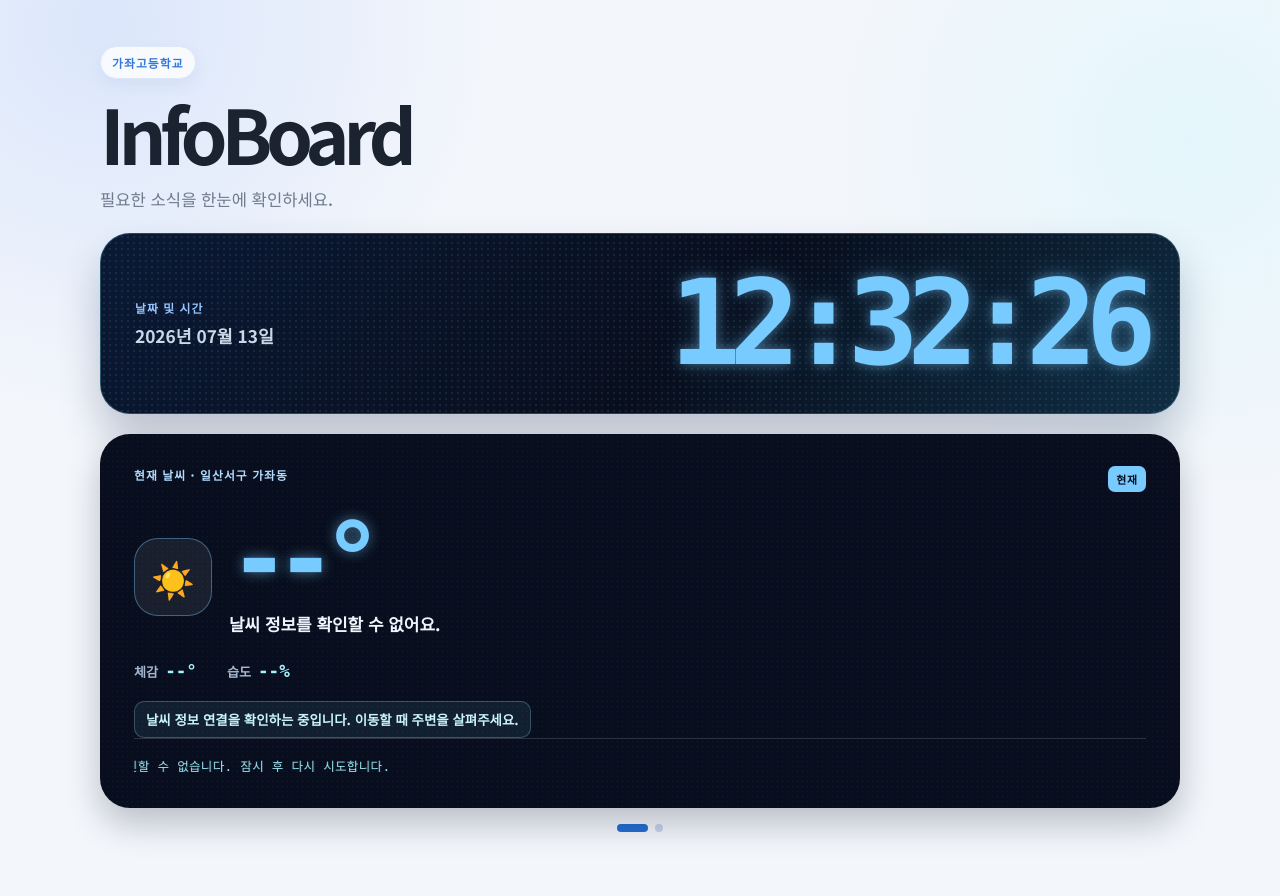
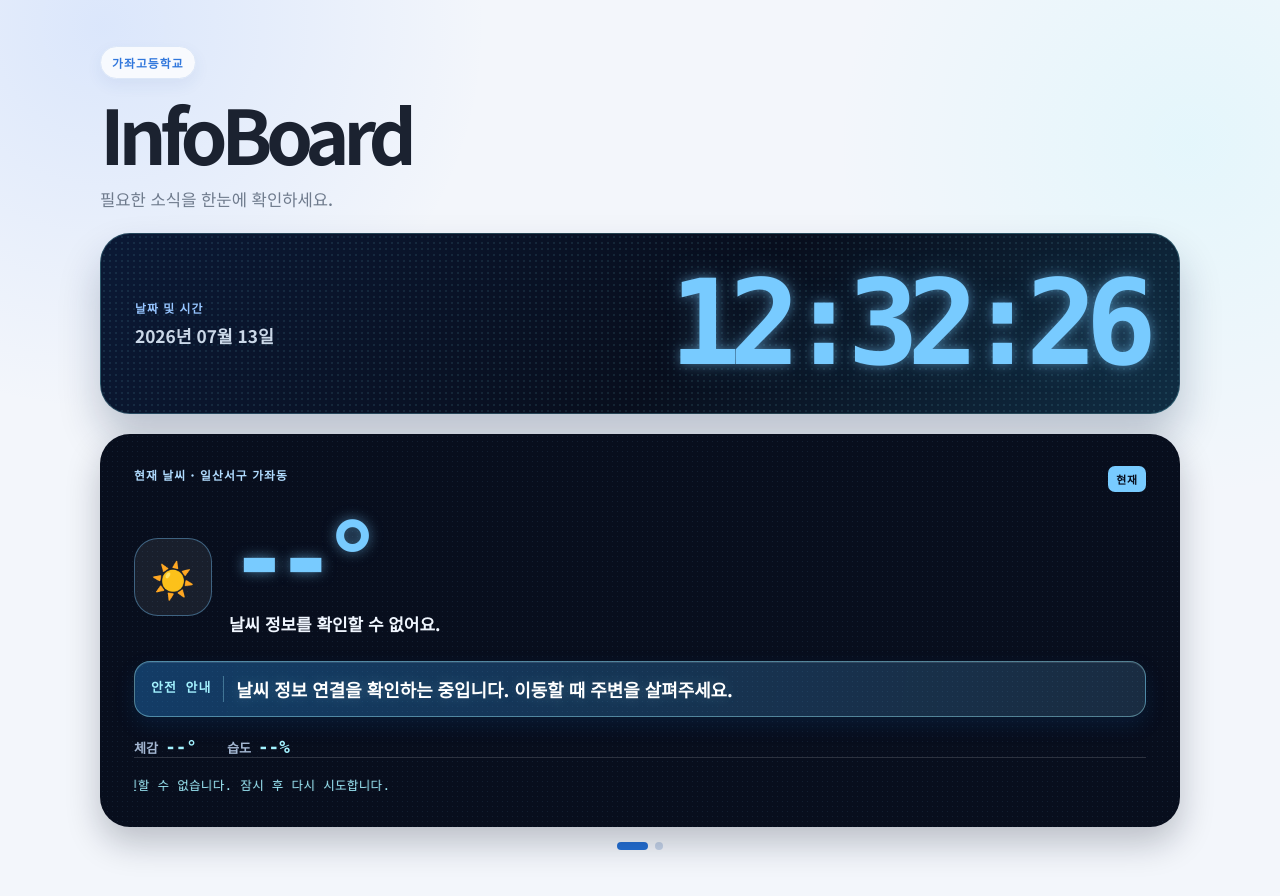
Before and after one commit to Kydg08/Gajwa-InfoBoard, a plain HTML site: page index.html in a window 1280 px wide. Drawn offline with Linux system fonts and the light colour scheme; no server answers.

Commit message:
v1.1
안전 관련 문구 수정사항

```diff
--- a/index.html
+++ b/index.html
@@ -38,7 +38,9 @@
     .weather-metrics div { display:flex; align-items:baseline; gap:7px; }
     .weather-metrics dt { color:#a4b7d2; font-size:.82rem; font-weight:700; }
     .weather-metrics dd { margin:0; color:var(--cyan); font-family:ui-monospace,"SFMono-Regular",Consolas,monospace; font-size:1.1rem; font-weight:800; }
-    .safety-message { width:max-content; max-width:100%; margin:20px 0 0; padding:8px 11px; border:1px solid rgba(163,242,255,.25); border-radius:10px; color:#c9f4ff; background:rgba(120,203,255,.09); font-size:.84rem; font-weight:700; line-height:1.45; }
+    .safety-message { display:grid; grid-template-columns:auto 1fr; align-items:center; gap:12px; width:100%; margin:0 0 20px; padding:14px 16px; border:1px solid rgba(163,242,255,.42); border-radius:16px; color:#e8faff; background:linear-gradient(100deg,rgba(37,137,222,.38),rgba(120,203,255,.16)); box-shadow:inset 0 1px rgba(255,255,255,.11),0 8px 20px rgba(14,94,172,.16); font-size:clamp(.94rem,2vw,1.12rem); font-weight:800; line-height:1.45; }
+    .safety-label { display:inline-flex; align-items:center; align-self:stretch; padding-right:12px; border-right:1px solid rgba(163,242,255,.32); color:var(--cyan); font-family:ui-monospace,"SFMono-Regular",Consolas,monospace; font-size:.72em; font-weight:900; letter-spacing:.08em; white-space:nowrap; }
+    .safety-message strong { color:#fff; text-shadow:0 0 14px rgba(163,242,255,.2); }
     .ticker { overflow:hidden; margin-top:auto; padding-top:13px; border-top:1px solid rgba(255,255,255,.15); white-space:nowrap; }
     .ticker p { display:inline-block; min-width:100%; margin:0; color:var(--cyan); font-family:ui-monospace,"SFMono-Regular",Consolas,monospace; font-size:.78rem; letter-spacing:.03em; animation:ticker 16s linear infinite; }
     @keyframes ticker { from { transform:translateX(0); } to { transform:translateX(-30%); } }
@@ -183,11 +185,14 @@
             <p class="condition" id="condition">날씨 정보를 불러오는 중</p>
           </div>
         </div>
+        <div class="safety-message" role="status">
+          <span class="safety-label">안전 안내</span>
+          <strong id="safetyMessage">날씨 정보를 확인한 뒤 안전 안내를 알려드릴게요.</strong>
+        </div>
         <dl class="weather-metrics" aria-label="상세 날씨">
           <div><dt>체감</dt><dd id="feelsLike">--°</dd></div>
           <div><dt>습도</dt><dd id="humidity">--%</dd></div>
         </dl>
-        <p class="safety-message" id="safetyMessage" role="status">날씨 정보를 확인한 뒤 안전 안내를 알려드릴게요.</p>
         <div class="ticker"><p id="weatherStatus">날씨 정보를 불러오는 중입니다.</p></div>
       </article>
 
```
